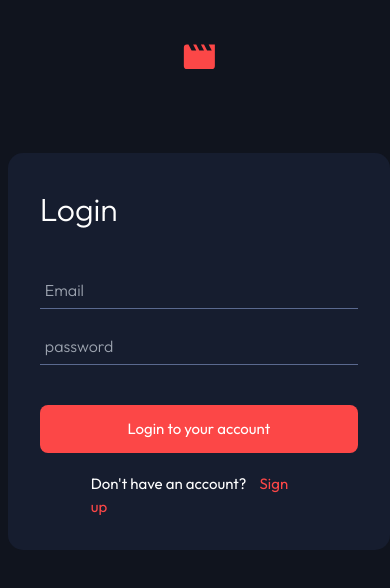
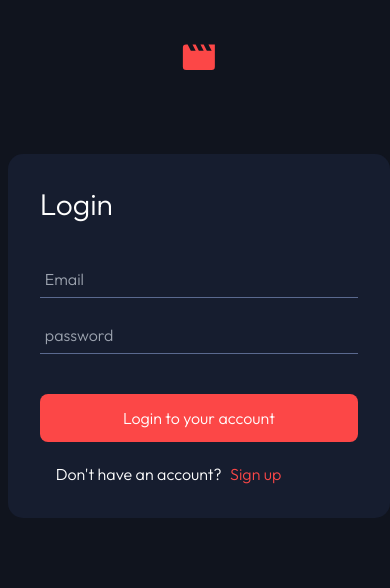
Before and after one commit to Stv-devl/entertainment-web-app, a Next.js app: page /login in a window 390 px wide. Shown: the top 588 px of the page. Built offline with nearby package versions, Linux system fonts and the light colour scheme; no server answers.

Commit message:
cards responsives

```diff
--- a/src/app/login/page.tsx
+++ b/src/app/login/page.tsx
@@ -19,15 +19,15 @@ const Login = () => {
   return (
     <section className="flex flex-col items-center gap-[83px] min-h-screen">
       <Image
-        className="mt-[5%]"
+        className="w-auto h-auto mt-[5%] "
         src="/assets/logo.svg"
         alt="logo title"
-        width={32}
-        height={25.6}
+        width={33}
+        height={27}
         priority
       />
       <div className="flex flex-col justify-center items-start gap-[40px] px-[32px] py-[32px] mx-[5%]  w-full max-w-[400px] bg-[#161D2F]  rounded-[15px] ">
-        <h1 className="text-[32px]">Login</h1>
+        <h1 className="text-3xl">Login</h1>
         <form
           className="flex flex-col gap-[20px] w-full"
           onSubmit={handleSubmit}
@@ -57,16 +57,14 @@ const Login = () => {
           </span>
           <button
             type="submit"
-            className="bg-[#FC4747] duration-500 ease-in-out hover:bg-slate-50 hover:text-black font-normal w-full h-[48px] rounded-lg"
+            className="bg-[#FC4747] duration-500 ease-in-out hover:bg-slate-50 hover:text-black text-base w-full h-[48px] rounded-lg"
           >
             Login to your account
           </button>
-          <p className="font-normal px-[16%]">
+          <p className="text-base px-[5%] sm:px-[10%]">
             Don't have an account?{' '}
             <Link href="/signup">
-              <span className="text-[#FC4747] font-normal ml-[10px]">
-                Sign up
-              </span>
+              <span className="text-[#FC4747] text-base ml-[5px]">Sign up</span>
             </Link>
           </p>
         </form>
--- a/src/app/signup/page.tsx
+++ b/src/app/signup/page.tsx
@@ -19,11 +19,11 @@ const SignUp = (): JSX.Element => {
   return (
     <section className="flex flex-col items-center gap-[83px] min-h-screen">
       <Image
-        className="mt-[5%]"
+        className="w-auto h-auto mt-[5%] "
         src="/assets/logo.svg"
         alt="logo title"
         width={32}
-        height={25.6}
+        height={27}
         priority
       />
       <div className="flex flex-col justify-center items-start gap-[40px] px-[32px] py-[32px] mx-[5%] w-full max-w-[400px] bg-[#161D2F] rounded-[15px] ">
@@ -75,16 +75,14 @@ const SignUp = (): JSX.Element => {
 
           <button
             type="submit"
-            className="bg-[#FC4747] duration-500 ease-in-out hover:bg-slate-50 hover:text-black font-normal w-full h-[48px] rounded-lg"
+            className="bg-[#FC4747] duration-500 ease-in-out hover:bg-slate-50 hover:text-black text-base w-full h-[48px] rounded-lg"
           >
             Sign Up
           </button>
-          <p className="font-normal px-[16%]">
+          <p className="text-base px-[5%] sm:px-[10%]">
             Already have an account?{' '}
             <Link href="/login">
-              <span className="text-[#FC4747] font-normal ml-[10px]">
-                Login
-              </span>
+              <span className="text-[#FC4747] text-base ml-[5px]">Login</span>
             </Link>
           </p>
         </form>
--- a/src/component/cards/Cards.tsx
+++ b/src/component/cards/Cards.tsx
@@ -9,7 +9,7 @@ const Cards: React.FC<DataProps> = ({ data }) => {
   const [hoverIndex, setHoverIndex] = useState<number | null>(null);
 
   return (
-    <div className="grid grid-cols-4 gap-x-[2%] gap-y-[32px] max-w-[1490px] ">
+    <div className="grid grid-cols-2 sm:grid-cols-3 xl:grid-cols-4 gap-x-[5%] sm:gap-x-[4%] gap-y-[16px] sm:gap-y-[32px] max-w-[1490px] ">
       {data &&
         data.map((data, index) => (
           <div
--- a/src/component/cards/CardsWrapper.tsx
+++ b/src/component/cards/CardsWrapper.tsx
@@ -12,12 +12,16 @@ const CardsWrapper: React.FC<CardsWrapperProps> = ({
     <div className="page-container pr-4">
       {isSearching ? (
         <>
-          <h1 className="text-xl sm:text-3xl mb-[25px]">Recherche {title}</h1>
+          <h1 className="text-xl sm:text-3xl mb-[16px] sm:mb-[25px]">
+            Recherche {title}
+          </h1>
           <Cards data={filteredData} />
         </>
       ) : (
         <>
-          <h1 className="text-xl sm:text-3xl mb-[25px]">{title}</h1>
+          <h1 className="text-xl sm:text-3xl mb-[16px] sm:mb-[25px]">
+            {title}
+          </h1>
           <Cards data={datas} />
         </>
       )}
--- a/src/component/cards/cardElements/CardBookmarked.tsx
+++ b/src/component/cards/cardElements/CardBookmarked.tsx
@@ -4,7 +4,7 @@ import React from 'react';
 
 const CardBookmarked: React.FC<IsBookmarked> = ({ isBookmarked }) => {
   return (
-    <div className="flex items-center justify-center absolute top-4 right-4 w-[32px] h-[32px] z-10 bg-[#161D2F] rounded-full transform rotate-1 opacity-50 cursor-pointer hover:bg-white hover:opacity-100 transition-colors duration-500 group">
+    <div className="flex items-center justify-center absolute top-2 sm:top-4 right-4 w-[32px] h-[32px] z-10 bg-[#161D2F] rounded-full transform rotate-1 opacity-50 cursor-pointer hover:bg-white hover:opacity-100 transition-colors duration-500 group">
       <Image
         src={`../assets/icon-bookmark-${!isBookmarked ? 'empty' : 'full'}.svg`}
         alt={`Bookmarked icon ${
--- a/src/component/cards/cardElements/CardLegend.tsx
+++ b/src/component/cards/cardElements/CardLegend.tsx
@@ -9,7 +9,7 @@ interface DataProps {
 const CardLegend: React.FC<DataProps> = ({ data }) => {
   return (
     <div className="texte-wrapper">
-      <div className="flex gap-[8px] mt-[8px]">
+      <div className="flex items-center gap-[4px] sm:gap-[8px] mt-[8px]">
         <p className="text-xs sm:text-base">{data.year}</p>
         <p className="dot">.</p>
         <div className="flex items-center gap-[6px]">
--- a/src/component/cards/cardElements/CardPlay.tsx
+++ b/src/component/cards/cardElements/CardPlay.tsx
@@ -1,13 +1,11 @@
 const CardPlay = () => {
   return (
-    <div className="flex items-center justify-center gap-[19px] bg-slate-800 opacity-75 w-[117px] h-[48px] cursor-pointer rounded-full ">
+    <div className="flex items-center justify-center gap-[19px] bg-slate-800 opacity-75 w-[90px] h-[35px] sm:w-[117px] sm:h-[48px] cursor-pointer rounded-full ">
       <svg
-        width="30"
-        height="30"
         viewBox="0 0 30 30"
         fill="none"
         xmlns="http://www.w3.org/2000/svg"
-        className="text-lg "
+        className="w-[20px] h-[20px] sm:w-[30px] sm:h-[30px]"
       >
         <path
           fillRule="evenodd"
--- a/src/component/form/search/Search.tsx
+++ b/src/component/form/search/Search.tsx
@@ -10,7 +10,7 @@ const Search: React.FC<SearchProps> = ({
   placeholder,
 }) => {
   return (
-    <div className="flex gap-[8px] items-center mb-[25px] sm:pt-[10px] lg-pt-[25px]">
+    <div className="flex gap-[8px] items-center mb-[24px] sm:pt-[10px] lg-pt-[25px]">
       <Image
         src="/assets/icon-search.svg"
         alt="search bar icon"
--- a/src/component/recommended/Recommended.tsx
+++ b/src/component/recommended/Recommended.tsx
@@ -5,7 +5,7 @@ import Cards from '../cards/Cards';
 const Recommended: React.FC<MediaProps> = ({ media }) => {
   return (
     <div className="Recommended-container pr-4">
-      <h1 className="text-xl sm:text-3xl mt-[42px] mb-[32px]">
+      <h1 className="text-xl sm:text-3xl  my-[24px] sm:mt-[42px] sm:mb-[32px]">
         Recommended for you
       </h1>
       <Cards data={media} />
--- a/src/component/trending/Trending.tsx
+++ b/src/component/trending/Trending.tsx
@@ -5,7 +5,7 @@ import { MediaProps } from '@/types/types';
 const Trending: React.FC<MediaProps> = ({ media }) => {
   return (
     <div className="trending-container">
-      <h1 className="text-xl sm:text-3xl mb-[25px]">Trending</h1>
+      <h1 className="text-xl sm:text-3xl mb-[16px] sm:mb-[25px]">Trending</h1>
       <TrendingCards
         trendings={media && media.filter((item) => item.isTrending === true)}
       />
```
Also changed, not shown: src/component/cards/TrendingCards.tsx (+2 -10 lines).
